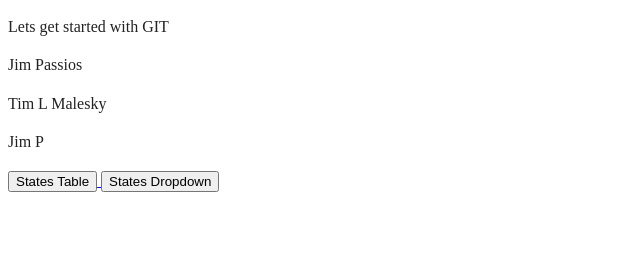
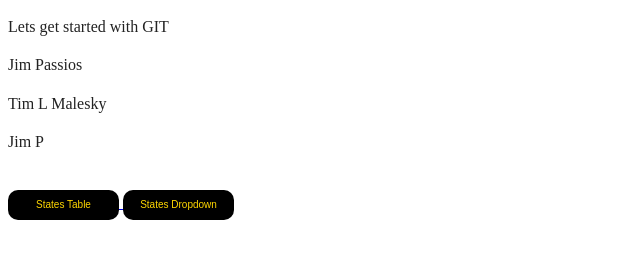
Before and after one commit to shaunriversagile/Code-School-StartWithGit, a website: page src/index.html in a window 1280 px wide. Shown: the whole page, without its empty margins (0-640 px from the left). Drawn offline with Linux system fonts and the light colour scheme.

Commit message:
added button css

```diff
--- /dev/null
+++ b/src/css/buttons.css
@@ -0,0 +1,21 @@
+.button-styles{
+    background-color: black;
+    color: gold;
+    margin:auto;
+    height:30px;
+    width:111px;
+    margin-bottom: 12px;
+    border-radius: 10px;
+    font-size: 10px;
+    cursor: pointer;
+    border: none;
+    margin-top: 20px;
+}
+
+.full-row {
+    display: inline-block;
+    width: 100%;
+    text-align: center;
+    margin: 10px;
+
+}
--- a/src/index.html
+++ b/src/index.html
@@ -11,6 +11,7 @@
         <!-- Place favicon.ico in the root directory -->
 
         <link rel="stylesheet" href="css/main.css">
+        <link rel="stylesheet" href="css/buttons.css">
         <script src="js/vendor/modernizr-2.8.3.min.js"></script>
     </head>
     <body>
@@ -25,10 +26,10 @@
         <script src="js/main.js"></script>
 
         <a href = 'states.html'>
-            <button type="button" onclick="myFunction()">States Table</button>
+            <button  class="button-styles" type="button" onclick="myFunction()">States Table</button>
         </a>
             <a href="statesDroppage.html">
-                <input type="button" value="States Dropdown">
+                <input class="button-styles" type="button" value="States Dropdown">
             </a>
     </body>
 </html>
```
Also changed, not shown: src/css/states.css (+0 -22 lines), src/states.html (+1 -0 lines), src/statesDroppage.html (+4 -2 lines).
